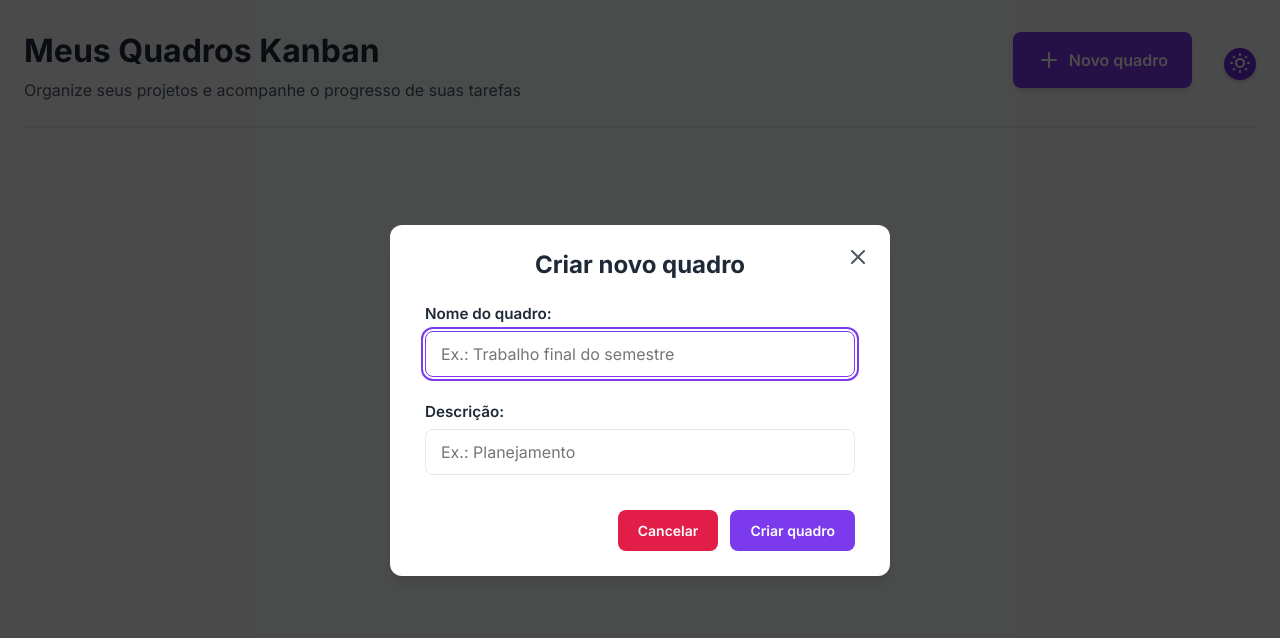
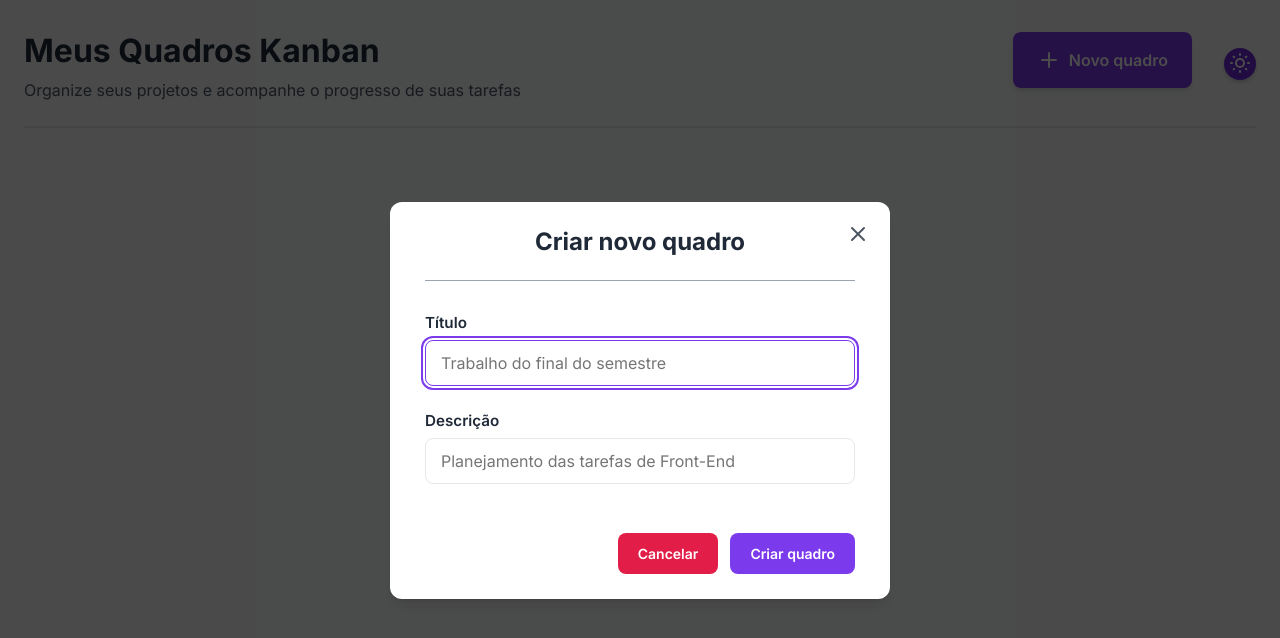
Before and after one commit to gustavopvilela/kanban, a React (Vite) app: page / in a window 1280 px wide. Both pictures are taken after a click on the button "Novo quadro". Shown: the top 638 px of the page. Built offline with nearby package versions, Linux system fonts and the light colour scheme.

Commit message:
Quick fixes

```diff
--- a/src/components/styles/Modal.css
+++ b/src/components/styles/Modal.css
@@ -93,5 +93,5 @@
     display: flex;
     justify-content: flex-end;
     gap: 12px;
-    margin-top: 10px;
+    margin-top: 24px;
 }
--- a/src/pages/boardPage/BoardPage.jsx
+++ b/src/pages/boardPage/BoardPage.jsx
@@ -278,7 +278,7 @@ export default function BoardPage() {
                 <div className="columns-container">
                     {boardColumns.length === 0 ? (
                         <div className="empty-board">
-                            <p>Este board ainda não tem colunas.</p>
+                            <p>Este quadro ainda não tem colunas.</p>
                             <button onClick={handleAddColumn} className="btn-primary">
                                 Criar primeira coluna
                             </button>
--- a/src/pages/dashboard/Dashboard.css
+++ b/src/pages/dashboard/Dashboard.css
@@ -203,6 +203,15 @@
     color: var(--text-secondary);
 }
 
+.modal-divider {
+    height: 1px;
+    background-color: var(--secondary-color);
+    margin: 24px 0 32px 0;
+}
+
+.modal-title {
+    margin: 0 !important;
+}
 
 /* Metadata section showing board statistics */
 .board-card-meta {
--- a/src/pages/dashboard/Dashboard.jsx
+++ b/src/pages/dashboard/Dashboard.jsx
@@ -82,25 +82,28 @@ export default function Dashboard() {
             </div>
 
             <Modal isOpen={isModalOpen} onClose={closeModal} >
-                <h2>Criar novo quadro</h2>
+                <h2 className="modal-title">Criar novo quadro</h2>
+
+                <div className="modal-divider"></div>
+
                 <form onSubmit={handleModalSubmit}>
-                    <label htmlFor="boardTitle">Nome do quadro:</label>
+                    <label htmlFor="boardTitle">Título</label>
                     <input
                         type="text"
                         id="boardTitle"
                         value={newBoardTitle}
-                        placeholder="Ex.: Trabalho final do semestre"
+                        placeholder="Trabalho do final do semestre"
                         onChange={(e) => setNewBoardTitle(e.target.value)}
                         required
                         autoFocus
                     />
 
-                    <label htmlFor="boardDescription">Descrição:</label>
+                    <label htmlFor="boardDescription">Descrição</label>
                     <input
                         type="text"
                         id="boardDescription"
                         value={newBoardDescription}
-                        placeholder="Ex.: Planejamento"
+                        placeholder="Planejamento das tarefas de Front-End"
                         onChange={(e) => setNewBoardDescription(e.target.value)}
                     />
 
--- a/src/pages/dashboard/components/BoardCard.jsx
+++ b/src/pages/dashboard/components/BoardCard.jsx
@@ -139,24 +139,27 @@ export default function BoardCard({ board }) {
 
             {/* Modal para editar. */}
             <Modal isOpen={isEditModalOpen} onClose={closeEditModal} >
-                <h2>Editar quadro <i>{board.title}</i></h2>
+                <h2 className="modal-title">Editar quadro <i>{board.title}</i></h2>
+
+                <div className="modal-divider"></div>
+
                 <form onSubmit={edit}>
-                    <label htmlFor="boardTitle">Novo nome do quadro:</label>
+                    <label htmlFor="boardTitle">Novo título</label>
                     <input
                         type="text"
                         id="boardTitle"
                         value={newBoardTitle}
-                        placeholder="Ex.: Trabalho final do semestre"
+                        placeholder="Trabalho final do semestre"
                         onChange={(e) => setNewBoardTitle(e.target.value)}
                         autoFocus
                     />
 
-                    <label htmlFor="boardDescription">Nova descrição:</label>
+                    <label htmlFor="boardDescription">Nova descrição</label>
                     <input
                         type="text"
                         id="boardDescription"
                         value={newBoardDescription}
-                        placeholder="Ex.: Planejamento"
+                        placeholder="Planejamento das tarefas de Front-End"
                         onChange={(e) => setNewBoardDescription(e.target.value)}
                     />
 
@@ -169,7 +172,10 @@ export default function BoardCard({ board }) {
 
             {/* Modal para deletar */}
             <Modal isOpen={isDeleteModalOpen} onClose={closeDeleteModal}>
-                <h2>Deletar quadro <i>{board.title}?</i></h2>
+                <h2 className="modal-title">Deletar quadro <i>{board.title}?</i></h2>
+
+                <div className="modal-divider"></div>
+
                 <form onSubmit={del} className="delete-modal-form">
                     <div className="delete-modal-icon">
                         <IconAlertCircle stroke={2} size={64} />
```
